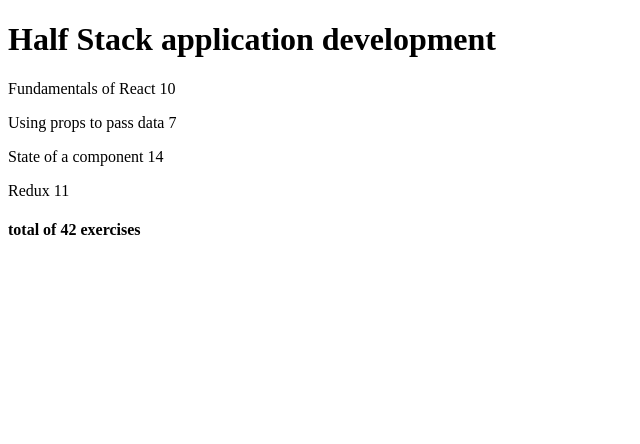
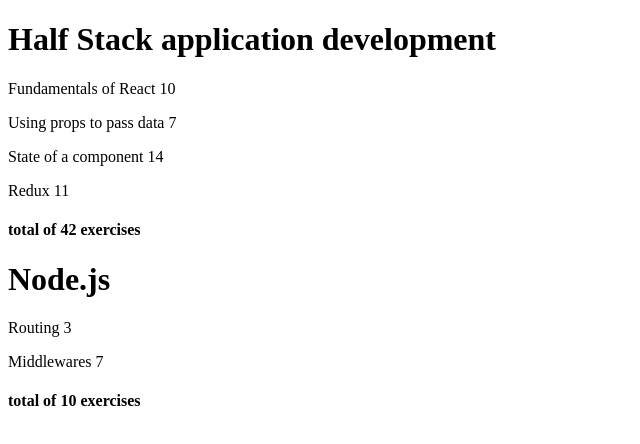
Before and after one commit to mosh-pirk/tamk-fullstack, a React (Create React App) app in the folder osa1/tehtavat/: page / in a window 1280 px wide. Shown: the top 444 px of the page, without its empty margins (0-640 px from the left). Built offline with nearby package versions, Linux system fonts and the light colour scheme.

Commit message:
tehtävä 2.4 ja 2.5

```diff
--- a/osa1/tehtavat/src/App.js
+++ b/osa1/tehtavat/src/App.js
@@ -1,5 +1,6 @@
 const App = () => {
-    const course = {
+    const courses = [
+        {
             name: 'Half Stack application development',
             id: 1,
             parts: [
@@ -24,18 +25,37 @@
                     id: 4
                 }
             ]
+        },
+        {
+            name: 'Node.js',
+            id: 2,
+            parts: [
+                {
+                    name: 'Routing',
+                    exercises: 3,
+                    id: 1
+                },
+                {
+                    name: 'Middlewares',
+                    exercises: 7,
+                    id: 2
+                }
+            ]
+        }
+    ]
+
+    return courses.map(course => <Course key={course.id} course={course}/>)
 }
 
-    return (
-        <div>
+export default App;
+
+const Course = ({course}) => {
+    return <div>
         <Header course={course.name}/>
         <Content parts={course.parts}/>
         <Total parts={course.parts}/>
     </div>
-    )
 }
-
-export default App;
 
 const Header = (props) => {
     return (
```
Lines whose indentation alone changed are shown as unchanged.
